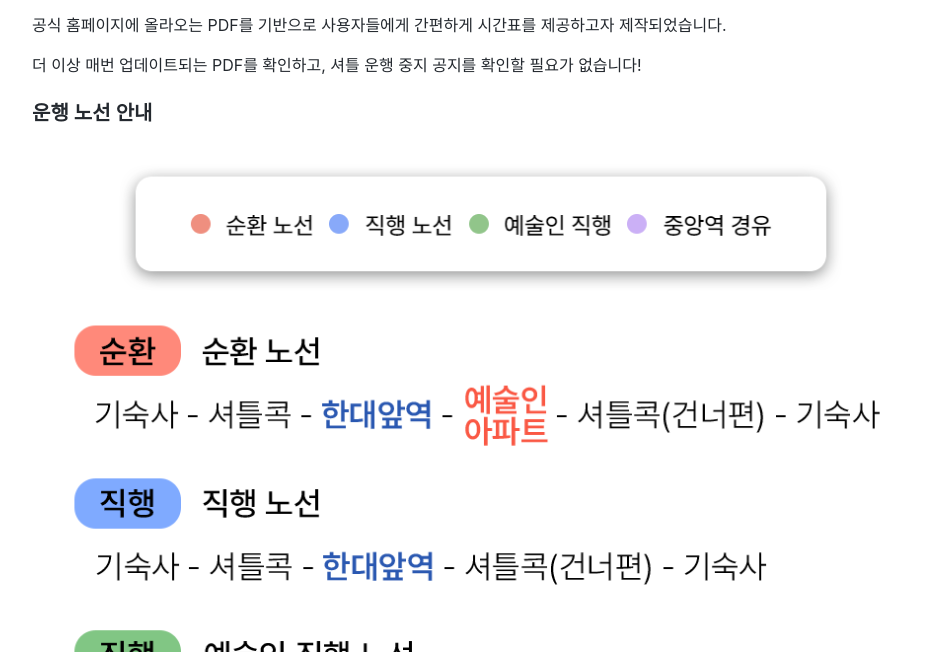
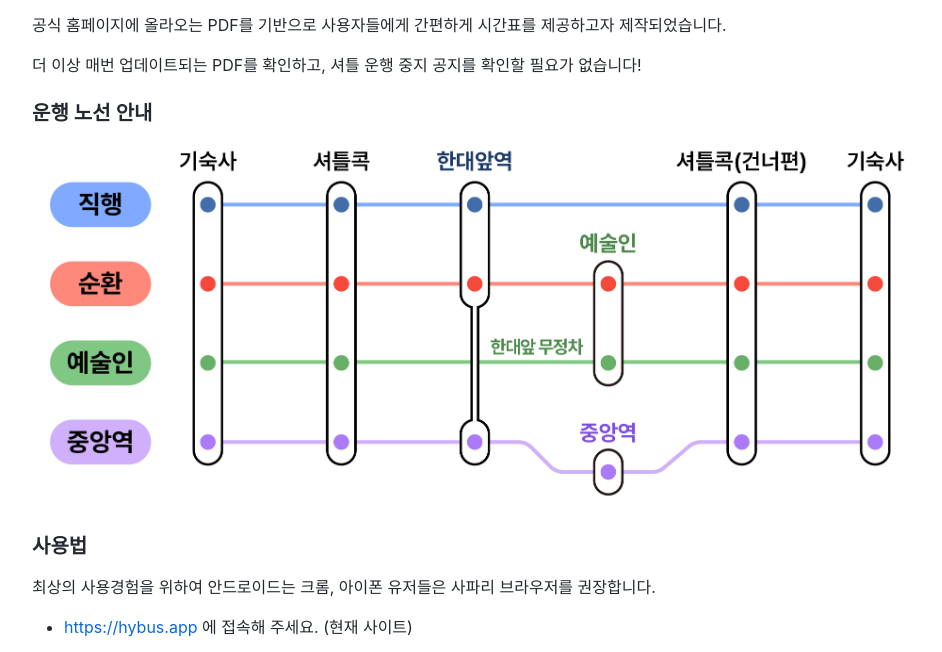
Before and after one commit to BusHanyang/hybus-information-kor, a plain HTML site: page index.html in a window 1280 px wide. Shown: the part 113-765 px from the top of the page, without its empty margins (163-1105 px from the left). Drawn offline with Linux system fonts and the light colour scheme.

Commit message:
deploy: e1d5fd03e2b7d169aae5775ebd8644529ae60984

```diff
--- a/index.html
+++ b/index.html
@@ -37,7 +37,7 @@
 <p>공식 홈페이지에 올라오는 PDF를 기반으로 사용자들에게 간편하게 시간표를 제공하고자 제작되었습니다.</p>
 <p>더 이상 매번 업데이트되는 PDF를 확인하고, 셔틀 운행 중지 공지를 확인할 필요가 없습니다!</p>
 <h3 id="운행-노선-안내">운행 노선 안내</h3>
-<p><img src="./images/route_information.png" alt="route_info" /></p>
+<p><img src="./images/route_korean_outline.png" alt="route_info" /></p>
 <h3 id="사용법">사용법</h3>
 <p>최상의 사용경험을 위하여 안드로이드는 크롬, 아이폰 유저들은 사파리 브라우저를 권장합니다.</p>
 <ul>
```
Also changed, not shown: images/route_korean_outline.png (added).
